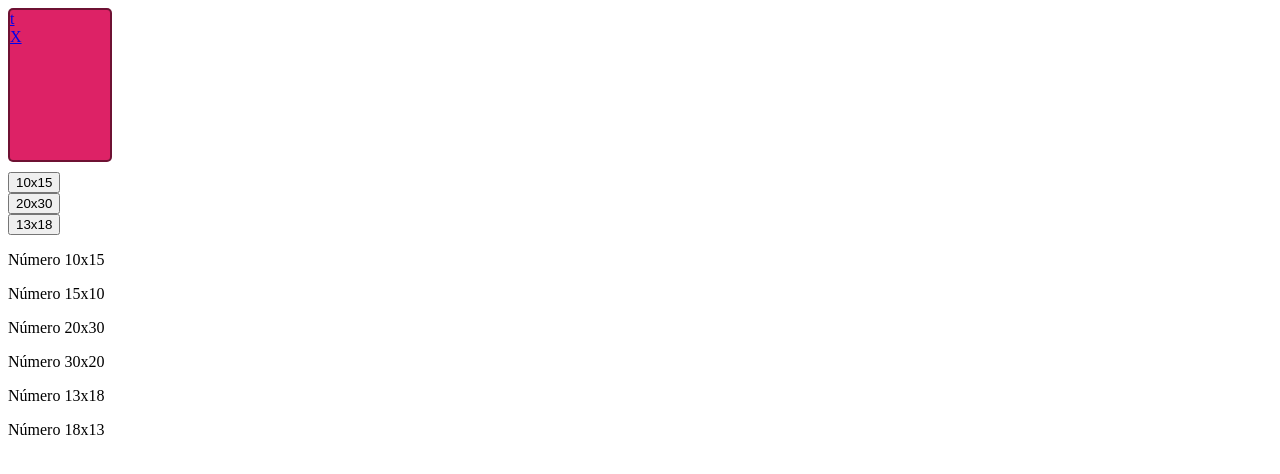
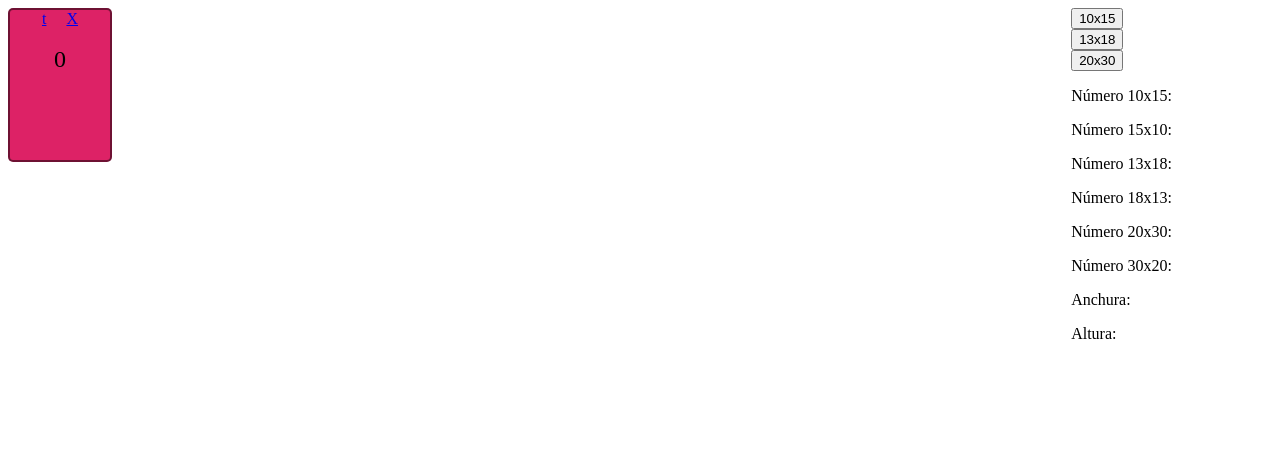
Before and after one commit to srlobo/cosas, a plain HTML site: page montaje/index.html in a window 1280 px wide. Shown: the top 474 px of the page. Drawn offline with Linux system fonts and the light colour scheme.

Commit message:
Terminado casi

```diff
--- a/montaje/index.html
+++ b/montaje/index.html
@@ -8,13 +8,26 @@
 		border: 2px solid #333;
 		border-color: hsla(0, 0%, 0%, 0.5);
 		border-radius: 5px;
+		text-align: center;
+	}
+	div.photo a{
+		padding-left: 10px;
+		padding-right: 10px;
+	}
+	div.photo span.grande{
+		font-size: x-large;
 	}
 	#container {
-		width: 1000px;
-		height: 1000px;
+		width: 1100px;
+		height: 1500px;
+		position: absolute;
 	}
 	#control {
-		float: left;
+		float: right;
+		margin-right: 100px;
+	}
+	p span {
+		color: red;
 	}
 
 </style>
--- a/montaje/prog.js
+++ b/montaje/prog.js
@@ -1,15 +1,16 @@
 var i = 0;
+var conversion_factor = 10;
 var types = [{
 	width: 10,
 	height: 15,
 },
 {
+	width: 13,
+	height: 18,
+},
+{
 	width: 20,
 	height: 30,
-},
-{
-	width: 13,
-	height: 18,
 },
 ];
 
@@ -34,6 +35,27 @@ function triggerChange(){
 	var msnry = Masonry.data("#container");
 	msnry.reloadItems();
 	msnry.layout();
+
+	// Rellenamos datos
+	$("#container_height").text($("#container").height());
+	$("#container_width").text($("#container").width());
+
+	var numbers = {};
+	_.each(types, function(value){
+		numbers["l" + value.width + "x" + value.height] = 0;
+		numbers["l" + value.height + "x" + value.width] = 0;
+	});
+
+	_.each($("#container").children(), function(el){
+		var w = $(el).width() / conversion_factor;
+		var h = $(el).height() / conversion_factor;
+		numbers["l" + w + "x" + h]++;
+	});
+
+	console.log(numbers);
+	_.each(numbers, function(value, key){
+		$("#" + key).text(value);
+	});
 }
 
 function drag(ev) {
@@ -44,10 +66,13 @@ function drag(ev) {
 function insert_item(width, height, t){
 	var id = "cuadro_" + i;
 	var el = $("<div id='" + id + "' class='photo' draggable='true' ondragstart='drag(event)' ondrop='drop(event)' ondragover='allowDrop(event)'>");
-	el.height(height * 10);
-	el.width(width * 10);
-	$('<a href="#" onClick="transpose_item(' + id + ');">t</a><br/>').appendTo(el);
-	$('<a href="#" onClick="delete_item(' + id + ');">X</a><br/>').appendTo(el);
+	el.height(height * conversion_factor);
+	el.width(width * conversion_factor);
+	$('<a href="#" onClick="transpose_item(' + id + ');">t</a>').appendTo(el);
+	$('<a href="#" onClick="delete_item(' + id + ');">X</a>').appendTo(el);
+	$('<br/>').appendTo(el);
+	$('<br/>').appendTo(el);
+	$('<span class="grande">' + i + '</span>').appendTo(el);
 	$("#container").append(el)
 	++i;
 	if(t)
@@ -79,19 +104,24 @@ function create_control(){
 		$("#control").append($("<br/>"));
 	});
 	_.each(types, function(value){
-		var el = $("<p>Número " + value.width + "x" + value.height + " <span id='l" + value.width + "x" + value.height + "'></span></p>");
+		var el = $("<p>Número " + value.width + "x" + value.height + ": <span id='l" + value.width + "x" + value.height + "'></span></p>");
 		$("#control").append(el);
 
-		el = $("<p>Número " + value.height + "x" + value.width + " <span id='l" + value.height + "x" + value.width + "'></span></p>");
+		el = $("<p>Número " + value.height + "x" + value.width + ": <span id='l" + value.height + "x" + value.width + "'></span></p>");
 		$("#control").append(el);
 	});
+	$("<p>Anchura: <span id='container_width'></span></p>").appendTo("#control");
+	$("<p>Altura: <span id='container_height'></span></p>").appendTo("#control");
 }
 
 $(document).ready(function(){
 	create_control();
 	insert_item(10, 15, false);
 	new Masonry(("#container"), {
-		"columnWidth": 10,
-		"gutter": 10,
+		"columnWidth": 1 * conversion_factor,
+		"gutter": 1 * conversion_factor,
 	});
+	$("#container").css("position", "absolute");
+	$("#container").width(110 * conversion_factor);
+	$("#container").height(150 * conversion_factor);
 });
```
